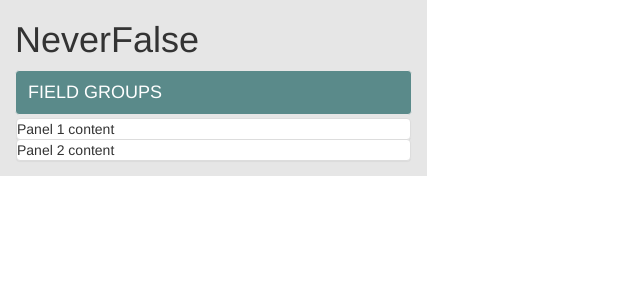
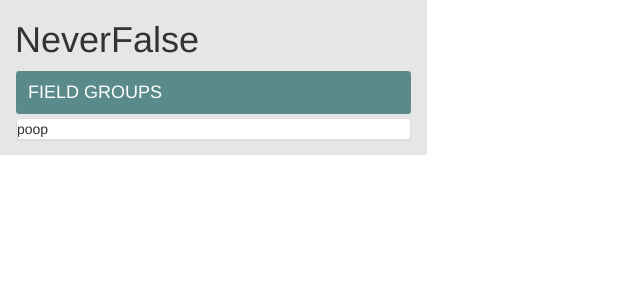
Before and after one commit to mmichael0413/everfalse, a React (Create React App) app: page / in a window 1280 px wide. Shown: the top 300 px of the page, without its empty margins (0-640 px from the left). Built offline with nearby package versions, Linux system fonts and the light colour scheme.

Commit message:
console.log schema.json on LeftNav mount and start playing with dynamic component rendering; add helpers file for capitalizing/titleizing strings

```diff
--- a/src/components/LeftNav.js
+++ b/src/components/LeftNav.js
@@ -1,11 +1,12 @@
 import React, { Component } from 'react';
 import { PanelGroup, Panel } from 'react-bootstrap';
 import '../css/LeftNav.css';
-import content from '../../schema.json';
+import menuItems from '../../schema.json';
+import { titleize } from '../helpers';
 
 class LeftNav extends Component {
   componentWillMount() {
-    console.log(content);
+    console.log(menuItems);
   }
 
   render() {
@@ -13,8 +14,7 @@ class LeftNav extends Component {
       <div className="left-panel">
         <h4 className="field-groups">Field Groups</h4>
         <PanelGroup accordion>
-          <Panel header="Panel 1" eventKey="1">Panel 1 content</Panel>
-          <Panel header="Panel 2" eventKey="2">Panel 2 content</Panel>
+          <Panel header={ titleize(menuItems[0]['name']) } eventKey={1}>poop</Panel>
         </PanelGroup>
       </div>
     )
--- /dev/null
+++ b/src/helpers.js
@@ -0,0 +1,10 @@
+// https://codepad.co/snippet/zRykJud8
+export function capitalize(str) {
+  return str.charAt(0).toUpperCase() + str.slice(1);
+}
+
+export function titleize(str) {
+  var string_array = str.split(' ');
+  string_array = string_array.map(str => capitalize(str));
+  return string_array.join(' ');
+}
```
Also changed, not shown: src/css/Header.css (deleted).
